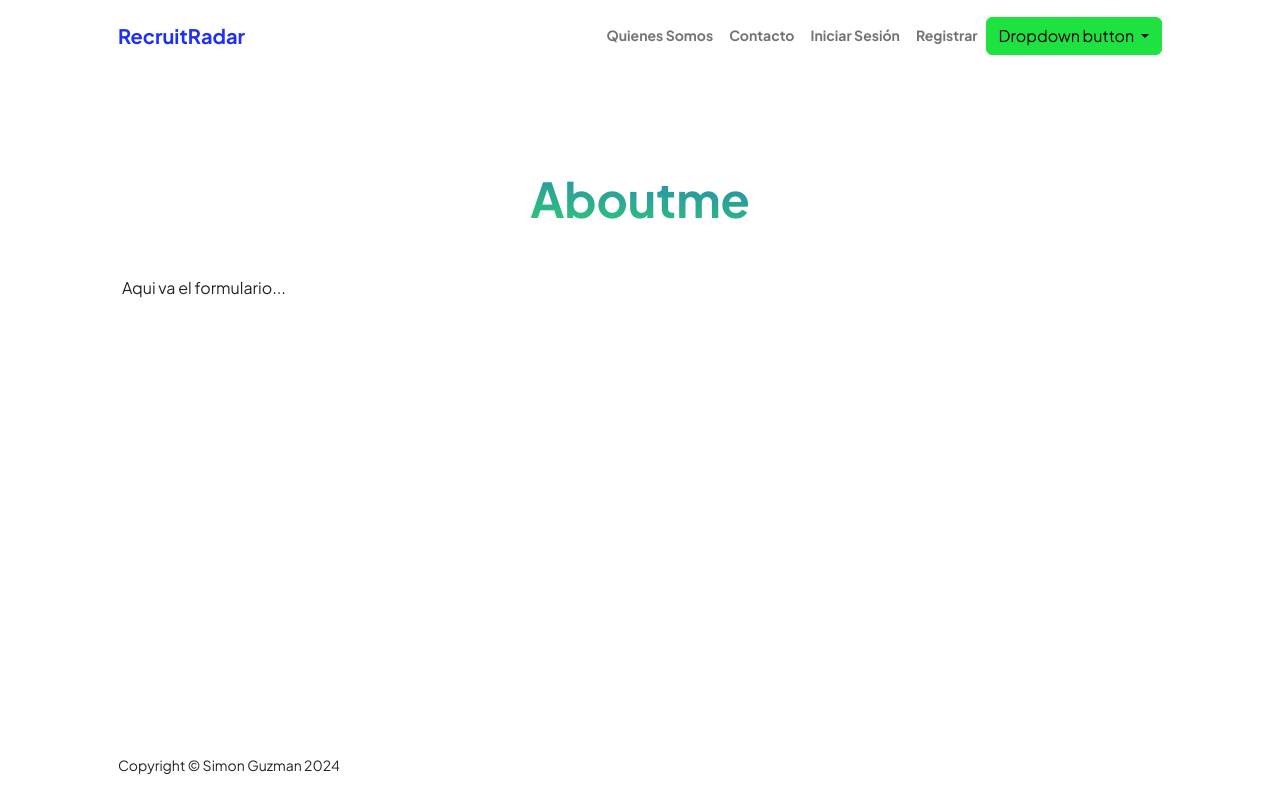
After one commit to lcdosguzman/RecruitRadar, a Django app: page /appUsers/aboutme in a window 1280 px wide. The commit adds this page. Run offline with Django 5.2, Linux system fonts and the light colour scheme; some libraries are stand-ins or nearby versions.

Commit message:
estrutura web

```diff
--- /dev/null
+++ b/recruitradar/appUsers/templates/appUsers/aboutme.html
@@ -0,0 +1,23 @@
+{% extends "appUsers/base.html" %}
+
+{% load static %}
+
+{% block datosDinamicos %}
+<!-- Header-->
+<header class="py-5">
+    <div class="container px-5 pb-5">
+        <section>
+            <div class="container px-3" style="margin-top: 50px;">
+                <div class="text-center mb-5">
+                    <h1 class="display-5 fw-bolder mb-0"><span class="text-gradient d-inline">Aboutme</span></h1>
+                </div>
+                <div class="row">
+                        Aqui va el formulario...
+                </div>
+            </div>
+        </section>
+
+    </div>
+</header>
+
+{% endblock %}
--- a/recruitradar/appUsers/templates/appUsers/base.html
+++ b/recruitradar/appUsers/templates/appUsers/base.html
@@ -28,9 +28,10 @@
                     <button class="navbar-toggler" type="button" data-bs-toggle="collapse" data-bs-target="#navbarSupportedContent" aria-controls="navbarSupportedContent" aria-expanded="false" aria-label="Toggle navigation"><span class="navbar-toggler-icon"></span></button>
                     <div class="collapse navbar-collapse" id="navbarSupportedContent">
                         <ul class="navbar-nav ms-auto mb-2 mb-lg-0 small fw-bolder">
-                            <li class="nav-item"><a class="nav-link" href="#">Quienes Somos</a></li>
-                            <li class="nav-item"><a class="nav-link" href="#">Servicios</a></li>
-                            <li class="nav-item"><a class="nav-link" href="#">Contacto</a></li>
+                            <li class="nav-item"><a class="nav-link" href="{% url 'Aboutme' %}">Quienes Somos</a></li>
+                            <li class="nav-item"><a class="nav-link" href="{% url 'Contact' %}">Contacto</a></li>
+                            <li class="nav-item"><a class="nav-link" href="{% url 'Login' %}">Iniciar Sesión</a></li>
+                            <li class="nav-item"><a class="nav-link" href="{% url 'Registro' %}">Registrar</a></li>
                             <li ><div class="dropdown">
                                 <button class="btn btn-secondary dropdown-toggle" type="button" id="dropdownMenuButton1" data-bs-toggle="dropdown" aria-expanded="false">
                                   Dropdown button
--- a/recruitradar/appUsers/urls.py
+++ b/recruitradar/appUsers/urls.py
@@ -3,4 +3,8 @@ from appUsers import views
 
 urlpatterns = [
     path('',views.home,name="Home"),
+    path('login',views.login,name="Login"),
+    path('registro',views.registro,name="Registro"),
+    path('aboutme',views.aboutme,name="Aboutme"),
+    path('contact',views.contact,name="Contact"),
 ]
--- a/recruitradar/appUsers/views.py
+++ b/recruitradar/appUsers/views.py
@@ -5,3 +5,15 @@ from appUsers.models import *
 # Create your views here.
 def home(request):
     return render(request,"appUsers/home.html")
+
+def login(request):
+    return render(request,"appUsers/login.html")
+
+def registro(request):
+    return render(request,"appUsers/registro.html")
+
+def aboutme(request):
+    return render(request,"appUsers/aboutme.html")
+
+def contact(request):
+    return render(request,"appUsers/contact.html")
```
Also changed, not shown: recruitradar/appUsers/templates/appUsers/contact.html (added, +23 -0 lines), recruitradar/appUsers/templates/appUsers/login.html (added, +23 -0 lines), recruitradar/appUsers/templates/appUsers/registro.html (added, +23 -0 lines).
